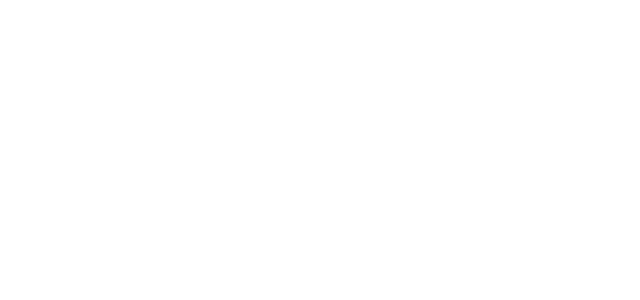
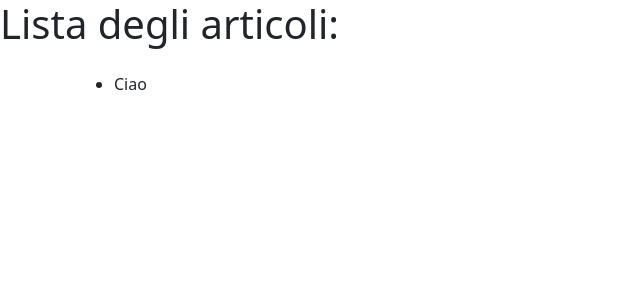
Before and after one commit to giovannipastorini/react-form, a React (Vite) app: page / in a window 1280 px wide. Shown: the top 300 px of the page, without its empty margins (0-640 px from the left). Built offline with nearby package versions, Linux system fonts and the light colour scheme.

Commit message:
Add AppList component and sample data for articles

```diff
--- a/src/App.jsx
+++ b/src/App.jsx
@@ -1,11 +1,19 @@
-import { useState } from 'react'
-
+/* import { useState } from 'react' */
+import AppList from "./components/AppList"
 
 function App() {
 
 
   return (
     <>
+      <h1>Lista degli articoli:</h1>
+      <div className="container">
+        <div className="row">
+          <div className="col-12 my-3">
+            <AppList />
+          </div>
+        </div>
+      </div>
 
     </>
   )
--- /dev/null
+++ b/src/components/AppList.jsx
@@ -0,0 +1,8 @@
+export default function AppList (){
+
+    return(
+        <ul>
+            <li>Ciao</li>
+        </ul>
+    )
+}
```
Also changed, not shown: src/data/app_data.js (added, +29 -0 lines).
